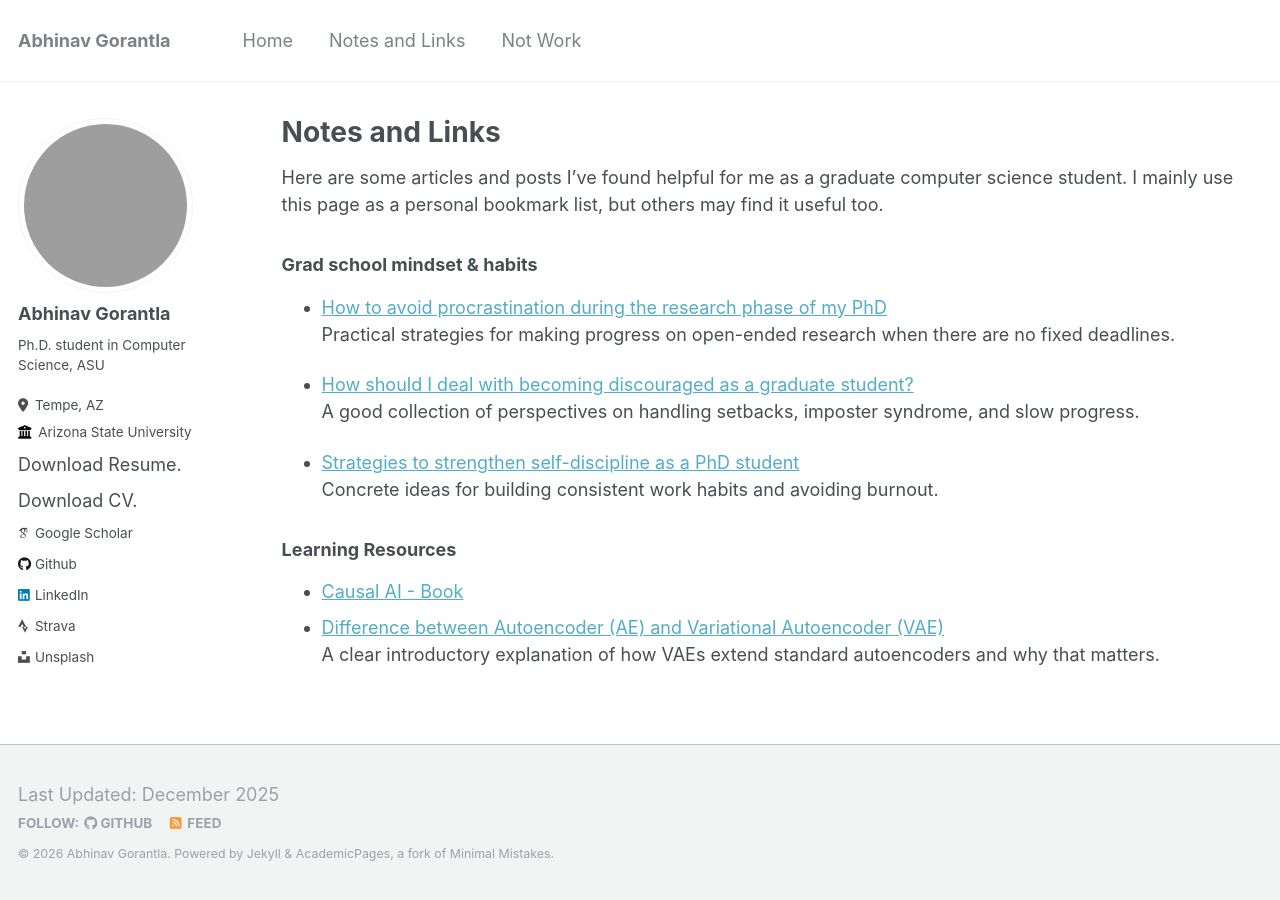
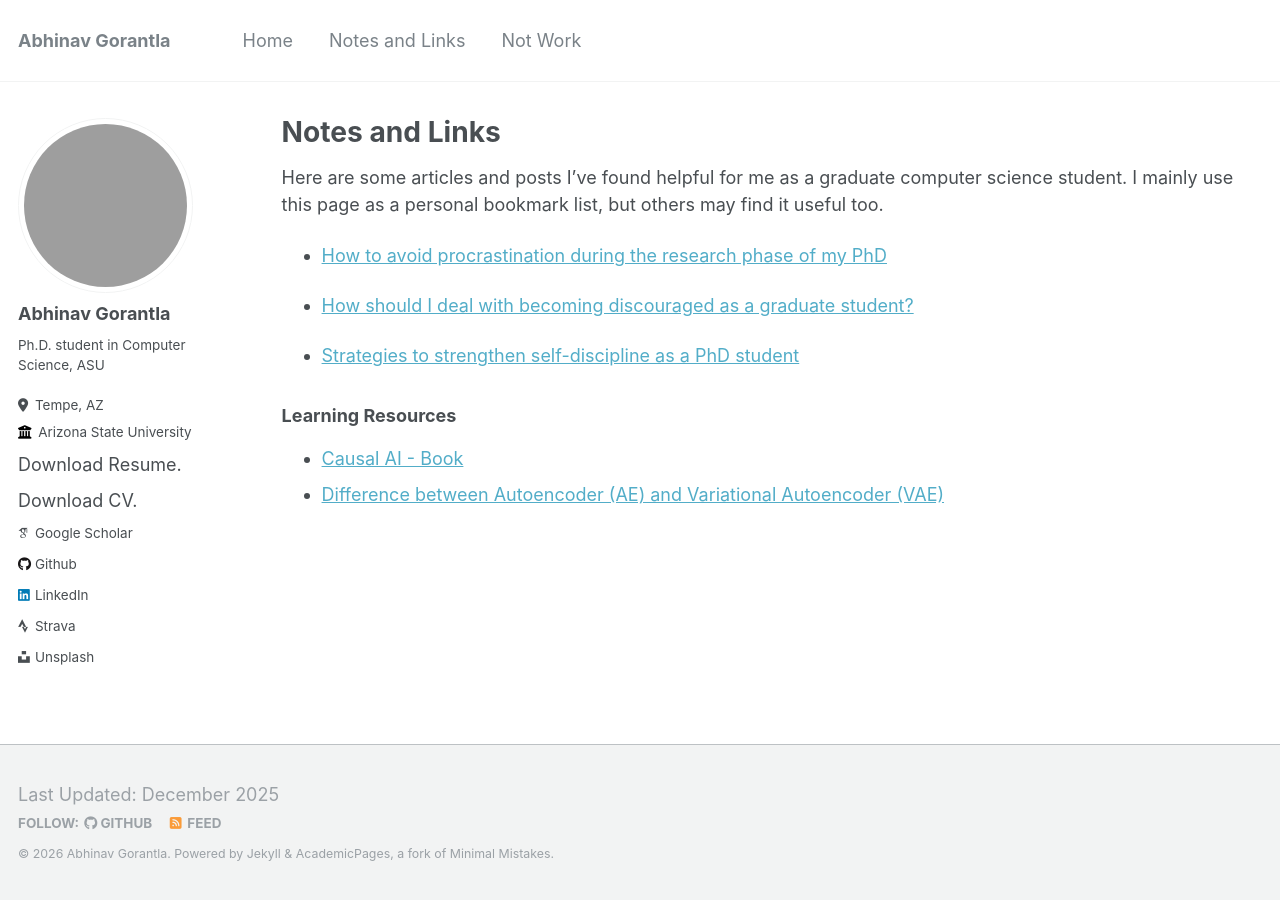
Before and after one commit to AbhinavGor/abhinavgor.github.io, a Jekyll site: the page built from _pages/notes_and_links.md, in a window 1280 px wide. Built offline with Jekyll 4.4.1, drawn with Linux system fonts in a browser that asks for light colours; some web fonts are replaced; grey boxes are pictures that could not be loaded.

Commit message:
edit notes and links page

```diff
--- a/_pages/notes_and_links.md
+++ b/_pages/notes_and_links.md
@@ -7,18 +7,12 @@ author_profile: true
 
 Here are some articles and posts I’ve found helpful for me as a graduate computer science student. I mainly use this page as a personal bookmark list, but others may find it useful too.
 
-### Grad school mindset & habits
-
 - [How to avoid procrastination during the research phase of my PhD](https://academia.stackexchange.com/questions/5786/how-to-avoid-procrastination-during-the-research-phase-of-my-phd)
-  Practical strategies for making progress on open-ended research when there are no fixed deadlines.
 
 - [How should I deal with becoming discouraged as a graduate student?](https://academia.stackexchange.com/questions/2219/how-should-i-deal-with-becoming-discouraged-as-a-graduate-student)
-  A good collection of perspectives on handling setbacks, imposter syndrome, and slow progress.
 
 - [Strategies to strengthen self-discipline as a PhD student](https://academia.stackexchange.com/questions/16346/strategies-to-strengthen-self-discipline-as-a-phd-student)
-  Concrete ideas for building consistent work habits and avoiding burnout.
 
 ### Learning Resources
 - [Causal AI - Book](https://causalai-book.net/)
 - [Difference between Autoencoder (AE) and Variational Autoencoder (VAE)](https://towardsdatascience.com/difference-between-autoencoder-ae-and-variational-autoencoder-vae-ed7be1c038f2/)
-  A clear introductory explanation of how VAEs extend standard autoencoders and why that matters.
```
